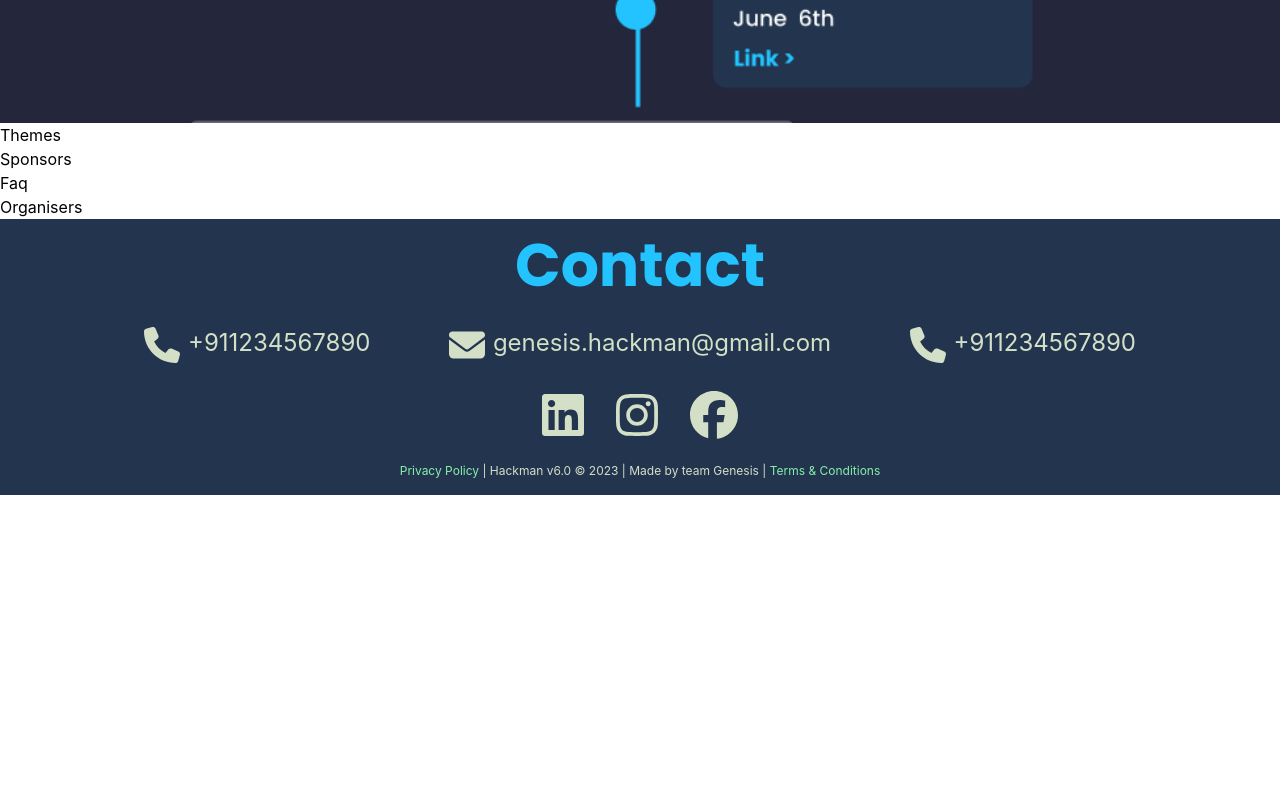
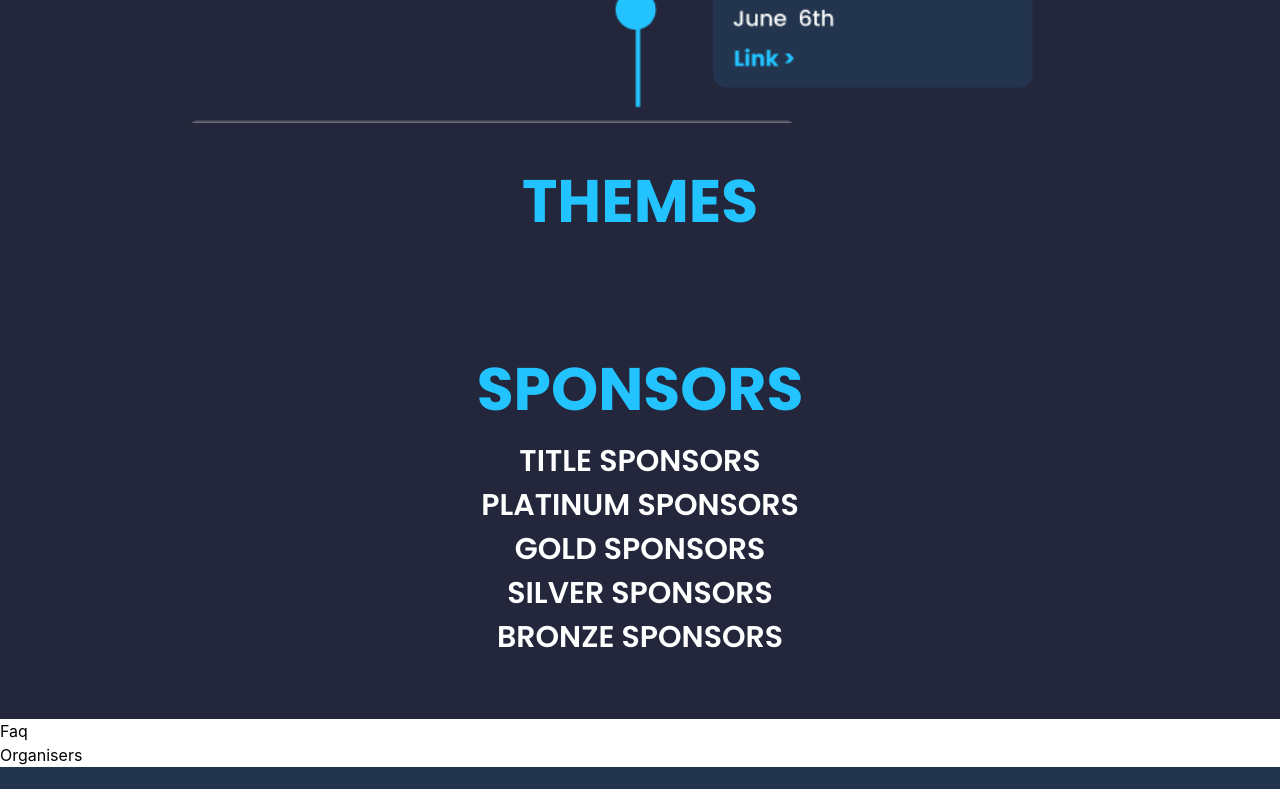
Before and after one commit to Genesis-ISE-DSCE/hackmanv6, a React (Create React App) app in the folder frontend/: page / in a window 1280 px wide. Shown: the part 2680-3469 px from the top of the page. Before the commit the page ends 3175 px from the top, so only its background shows below. Built offline with nearby package versions, Linux system fonts and the light colour scheme.

Commit message:
Registration Updates

```diff
--- a/frontend/src/components/Footer.jsx
+++ b/frontend/src/components/Footer.jsx
@@ -6,7 +6,7 @@ import '../index.css';
 function Footer() {
     return (
         <div className="bg-[#23354E]">
-            <div className="lg:text-6xl md:text-4xl text-[#22C3FF] pt-4 text-center font-poppins font-bold text-3xl">Contact</div>
+            <div className="lg:text-6xl md:text-4xl text-[#22C3FF] pt-4 text-center font-poppins font-bold text-3xl">CONTACT</div>
 
             <div className="lg:pt-8 lg:mx-36 lg:flex lg:justify-between md:pt-8 md:mx-16 md:flex md:justify-between pt-6 mx-8 text-[#D4DFC7]">
                 <div className="hover:text-[#22C3FF] lg:inline-flex lg:text-left md:inline-flex md:text-left text-center pb-1">
@@ -25,22 +25,22 @@ function Footer() {
 
             <div className="pt-6 flex justify-center pb-4 text-[#D4DFC7]">
                 <div className="">
-                <a href="https://www.instagram.com/wearehackman/" target="_blank"><FontAwesomeIcon icon={faLinkedin} className='text-5xl hover:scale-150'></FontAwesomeIcon></a>
+                <a href="https://www.instagram.com/wearehackman/" rel='noreferrer noopener' target="_blank"><FontAwesomeIcon icon={faLinkedin} className='text-5xl hover:scale-150'></FontAwesomeIcon></a>
                 </div>
                 <div className="ml-8 insta">
-                <a href="https://www.instagram.com/wearehackman/" target="_blank"><FontAwesomeIcon icon={faInstagram} className='text-5xl hover:scale-150'></FontAwesomeIcon></a>
+                <a href="https://www.instagram.com/wearehackman/" rel='noreferrer noopener' target="_blank"><FontAwesomeIcon icon={faInstagram} className='text-5xl hover:scale-150'></FontAwesomeIcon></a>
                 </div>
                 <div className="ml-8">
-                <a href="https://www.instagram.com/wearehackman/" target="_blank"><FontAwesomeIcon icon={faFacebook} className='text-5xl hover:scale-150'></FontAwesomeIcon></a>
+                <a href="https://www.instagram.com/wearehackman/" rel='noreferrer noopener' target="_blank"><FontAwesomeIcon icon={faFacebook} className='text-5xl hover:scale-150'></FontAwesomeIcon></a>
                 </div>
             </div>
 
             <div className='lg:flex lg:justify-center md:flex md:justify-center pt-2 text-[#D4DFC7]'>
                 <div className='text-center lg:text-md md:text-md text-xs lg:pb-4 md:pb-4 pb-2'>
-                    <a href="#" target="_blank" className='text-green-300'>Privacy Policy </a>| Hackman v6.0 &#169; 2023 |&nbsp;
+                    <a href="#/" rel='noreferrer noopener' target="_blank" className='text-green-300'>Privacy Policy </a>| Hackman v6.0 &#169; 2023 |&nbsp;
                 </div>
                 <div className='text-center lg:text-md md:text-md text-xs pb-4'>
-                    Made by team Genesis | <a href="#" target="_blank" className='text-green-300'>Terms & Conditions</a>
+                    Made by team Genesis | <a href="#/" rel='noreferrer noopener' target="_blank" className='text-green-300'>Terms & Conditions</a>
                 </div>
             </div>
         </div>
--- a/frontend/src/components/Navbar.jsx
+++ b/frontend/src/components/Navbar.jsx
@@ -1,4 +1,4 @@
-import React, { useState } from 'react'
+import React, { useState } from 'react';
 
 const Navbar = () => {
     const [isOpen, setIsOpen] = useState(false);
@@ -65,4 +65,4 @@ const Navbar = () => {
     );
 }
 
-export default Navbar
+export default Navbar;
--- a/frontend/src/components/Registeration.jsx
+++ b/frontend/src/components/Registeration.jsx
@@ -1,21 +1,15 @@
 import eva_lightleft from "../assets/images/eva_lightbgleft.png";
 import eva_lightright from "../assets/images/eva_lightbgright.png";
-import {useNavigate} from 'react-router-dom';
 
 function Registeration() {
-    const navigate = useNavigate();
-    const navigateToNextPage = () => {
-        navigate('/Registration2');
-    };
     return (
-        <div className="bg-[#24263B] pt-12 min-h-screen">
+        <div className="bg-[#24263B] pt-12">
             <div>
                 <img className="lg:float-left lg:w-auto lg:h-auto md:float-left md:w-40 md:h-auto float-left w-20 h-auto" src={eva_lightleft} alt="Registration eva" />
                 <img className="lg:float-right lg:w-auto lg:h-auto md:float-right md:w-40 md:h-auto float-right w-20 h-auto" src={eva_lightright} alt="Registration eva" />
             </div>
             <div className="lg:text-6xl lg:pt-28 md:text-4xl md:pt-16 text-[#22C3FF] pt-12 text-center font-poppins font-bold text-3xl">REGISTER</div>
             <div className="lg:text-xl lg:pt-2 md:text-md md:pt-2 text-center text-[#ffffff] pt-2  font-poppins font-semibold">Basic Details</div>
-
 
             <form className="lg:w-full md:w-full w-full">
                 <div className="lg:mx-96 md:mx-48 mx-8">
@@ -55,19 +49,7 @@ function Registeration() {
                     </div>
                 </div>
                 </div>
-
-                <div className="">
-                    <div className="flex justify-center">
-                    <button onClick={navigateToNextPage} className="lg:text-xl shadow bg-[#22C3FF] hover:bg-[#ae40fe] hover:text-white focus:shadow-outline focus:outline-none text-black font-bold py-2 px-4 rounded text-sm" type="button">
-                        Next
-                    </button>
-                    </div>
-                </div>
-
             </form>
-
-
-
         </div>
     );
 }
--- a/frontend/src/components/Sponsors.jsx
+++ b/frontend/src/components/Sponsors.jsx
@@ -1,6 +1,23 @@
 function Sponsors() {
     return (
-        <div id="sponsors">Sponsors</div>
+        <div id="sponsors" className="bg-[#24263B] pt-12 pb-16">
+            <div className="lg:text-6xl lg:pb-4 md:text-4xl md:pb-4 text-[#22C3FF] pb-4 text-center font-poppins font-bold text-3xl">SPONSORS</div>
+            <div>
+                <div className="lg:text-3xl lg:pt-2 md:text-2xl md:pt-2 text-center text-[#ffffff] pt-2 text-lg font-poppins font-semibold">TITLE SPONSORS</div>
+            </div>
+            <div>
+                <div className="lg:text-3xl lg:pt-2 md:text-2xl md:pt-2 text-center text-[#ffffff] pt-2 text-lg font-poppins font-semibold">PLATINUM SPONSORS</div>
+            </div>
+            <div>
+                <div className="lg:text-3xl lg:pt-2 md:text-2xl md:pt-2 text-center text-[#ffffff] pt-2 text-lg font-poppins font-semibold">GOLD SPONSORS</div>
+            </div>
+            <div>
+                <div className="lg:text-3xl lg:pt-2 md:text-2xl md:pt-2 text-center text-[#ffffff] pt-2 text-lg font-poppins font-semibold">SILVER SPONSORS</div>
+            </div>
+            <div>
+                <div className="lg:text-3xl lg:pt-2 md:text-2xl md:pt-2 text-center text-[#ffffff] pt-2 text-lg font-poppins font-semibold">BRONZE SPONSORS</div>
+            </div>
+        </div>
     );
 }
 
--- a/frontend/src/components/Themes.jsx
+++ b/frontend/src/components/Themes.jsx
@@ -1,6 +1,8 @@
 function Themes() {
     return (
-        <div id="themes">Themes</div>
+        <div id="themes" className="bg-[#24263B] pt-12 pb-16">
+            <div className="lg:text-6xl lg:pb-4 md:text-4xl md:pb-4 text-[#22C3FF] pb-4 text-center font-poppins font-bold text-3xl">THEMES</div>
+        </div>
     );
 }
 
--- a/frontend/src/pages/RegisterationPage.js
+++ b/frontend/src/pages/RegisterationPage.js
@@ -1,14 +1,65 @@
-import React from 'react'
+import React, {useState} from 'react'
 import Registeration from '../components/Registeration';
 import Registeration2 from '../components/Registeration2';
 
 function RegisterationPage() {
+  const [page, setPage] = useState(0);
+
+
+  const ButtonDisplay = () => {
+    if (page === 0){
+      return (
+        <div className="lg:mx-96 md:mx-48 mx-8">
+          <div className="flex justify-center">
+            <button onClick={() => {setPage((curPage) => curPage+1);}} className="lg:text-xl shadow bg-[#22C3FF] hover:bg-[#ae40fe] hover:text-white focus:shadow-outline focus:outline-none text-black font-bold py-2 px-4 rounded text-sm" type="button">
+              Next
+            </button>
+          </div>
+        </div>
+      );
+    }
+    if (page === 1 ){
+      return (
+        <div className="lg:mx-96 md:mx-48 mx-8 pb-36">
+          <div className="">
+            <div className="flex justify-center float-left">
+              <button onClick={() => {setPage((curPage) => curPage-1);}} className="lg:text-xl shadow bg-[#22C3FF] hover:bg-[#ae40fe] hover:text-white focus:shadow-outline focus:outline-none text-black font-bold py-2 px-4 rounded text-sm" type="button">
+                Back
+              </button>
+            </div>
+          </div>
+
+          <div className="">
+            <div className="flex justify-center float-right">
+              <button className="lg:text-xl shadow bg-[#22C3FF] hover:bg-[#ae40fe] hover:text-white focus:shadow-outline focus:outline-none text-black font-bold py-2 px-2 rounded text-sm" type="button">
+                Submit
+              </button>
+            </div>
+          </div>
+        </div>
+      )
+    }
+  }
+
+  const PageDisplay = () => {
+    if (page === 0){
+      return (
+        <Registeration />
+      );
+    }
+    else {
+      return (
+      <Registeration2 />
+      );
+    }
+  }
+
     return (
       <div>
-        <Registeration />
-        <Registeration2 />
+        {PageDisplay(page)}
+        <div className='bg-[#24263B] lg:pb-80 md:pb-16 pb-56'>{ButtonDisplay(page)}</div>
       </div>
-    );
+    )
   }
 
 export default RegisterationPage;
```
Also changed, not shown: frontend/src/components/Registeration2.jsx (+24 -33 lines).
